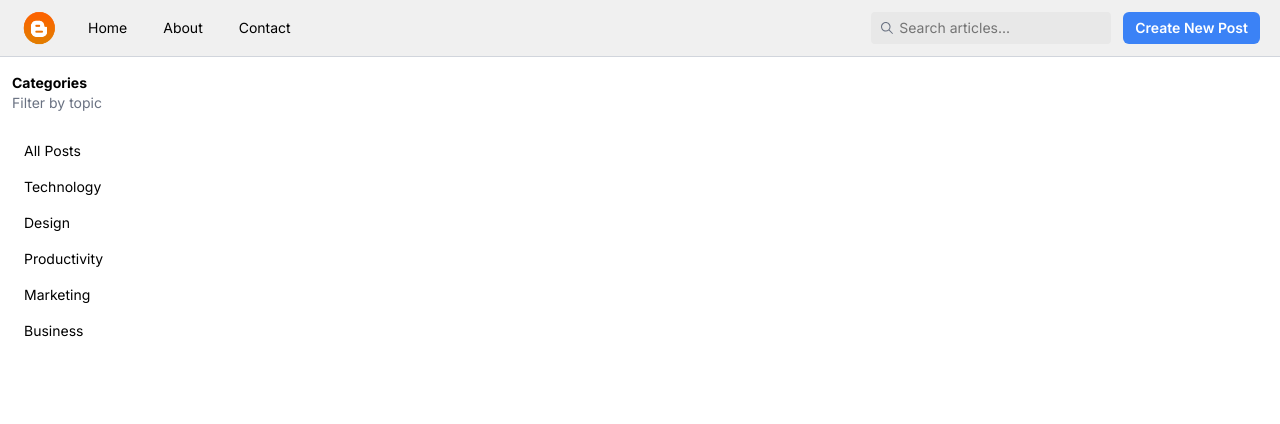
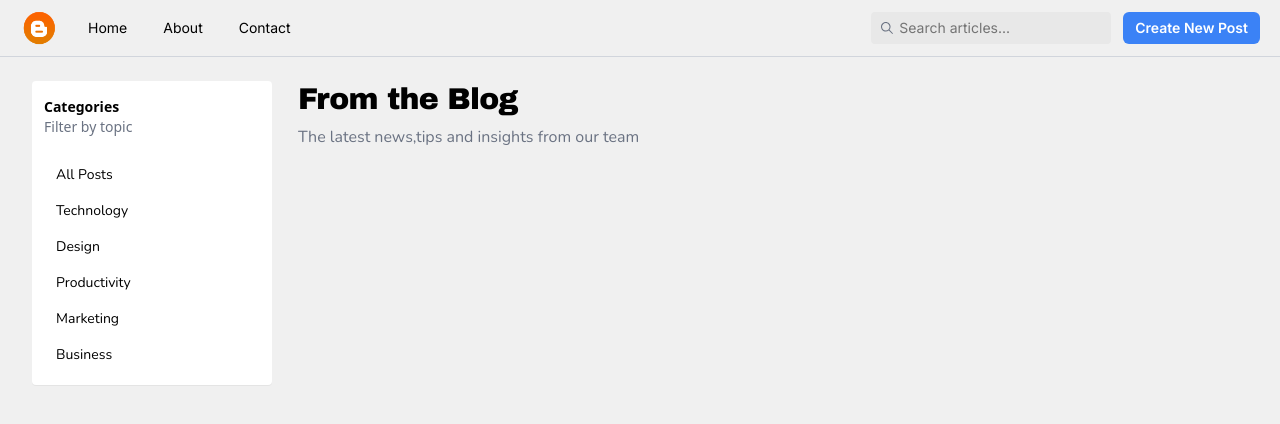
Before and after one commit to guvvalanaresh/blogNow, a React (Vite) app: page / in a window 1280 px wide. Shown: the top 424 px of the page. Built offline with nearby package versions, Linux system fonts and the light colour scheme.

Commit message:
Done with setting up the Home Page and the components

```diff
--- a/src/App.css
+++ b/src/App.css
@@ -1,4 +1,4 @@
-@import url('https://fonts.googleapis.com/css2?family=Inter:ital,opsz,wght@0,14..32,100..900;1,14..32,100..900&family=Montserrat:ital,wght@0,100..900;1,100..900&display=swap');
+@import url('https://fonts.googleapis.com/css2?family=Archivo+Black&family=Inter:ital,opsz,wght@0,14..32,100..900;1,14..32,100..900&family=Montserrat:ital,wght@0,100..900;1,100..900&family=Nunito:ital,wght@0,200..1000;1,200..1000&family=Oswald:wght@200..700&display=swap');
 @import 'tailwindcss';
 
 .inter {
@@ -7,3 +7,25 @@
   font-weight: 400;
   font-style: normal;
 }
+
+
+.oswald {
+  font-family: "Oswald", sans-serif;
+  font-optical-sizing: auto;
+  font-weight: 700;
+  font-style: normal;
+}
+
+
+.nunito {
+  font-family: "Nunito", sans-serif;
+  font-optical-sizing: auto;
+  font-weight: 400;
+  font-style: normal;
+}
+
+.archivo-black-regular {
+  font-family: "Archivo Black", sans-serif;
+  font-weight: 400;
+  font-style: normal;
+}
--- /dev/null
+++ b/src/components/BlogCard.jsx
@@ -0,0 +1,11 @@
+import React from 'react'
+
+const BlogCard = () => {
+  return (
+    <div>
+
+    </div>
+  )
+}
+
+export default BlogCard
--- a/src/components/CategoryCard.jsx
+++ b/src/components/CategoryCard.jsx
@@ -3,13 +3,13 @@ import '../App.css'
 
 const CategoryCard = () => {
 
-  const categoryClassName = 'px-3 py-2 rounded-sm hover:bg-[#B4C6FC] hover:text-blue-700';
+  const categoryClassName = 'px-3 py-2 rounded-sm nunito hover:bg-[#B4C6FC] hover:text-blue-700';
 
   return (
-    <section className='w-60 px-3 py-1 rounded-sm inter border-gray-300'>
+    <section className='w-60 px-3 py-1 rounded-sm shadow-2xs border-gray-300 bg-white'>
       <div className='flex flex-col mt-3'>
         <h1 className='text-sm font-bold'>Categories</h1>
-        <p className='text-sm text-gray-500'>Filter by topic</p>
+        <p className='text-sm text-gray-500 ninito'>Filter by topic</p>
       </div>
       <div className='mt-5 mb-2'>
         <ul className='flex flex-col text-sm'>
--- a/src/pages/Home.jsx
+++ b/src/pages/Home.jsx
@@ -1,12 +1,24 @@
 import React from 'react'
 import Navbar from '../components/Navbar'
 import CategoryCard from '../components/CategoryCard'
+import '../App.css'
 
 const Home = () => {
   return (
-    <div>
+    <div className='bg-[#F0F0F0] h-screen'>
       <Navbar />
-      <CategoryCard />
+      <div className='grid grid-cols-[250px_1fr] gap-4 ml-8 mt-6'>
+        <div>
+          <CategoryCard />
+        </div>
+        <div className='flex flex-col mb-2'>
+          <h1 className='text-3xl font-bold archivo-black-regular tracking-tight'>From the Blog</h1>
+          <p className='nunito mt-2 text-gray-500'>The latest news,tips and insights from our team</p>
+        </div>
+        <div>
+          {/* Blog card component */}
+        </div>
+      </div>
     </div>
   )
 }
```
